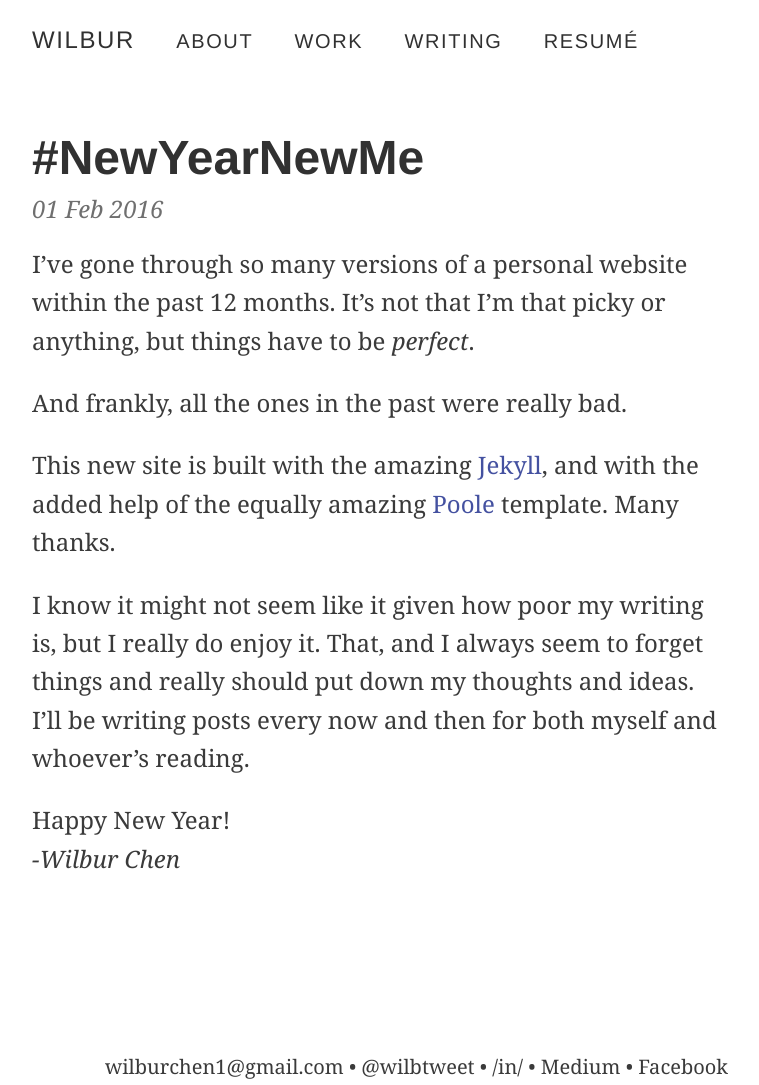
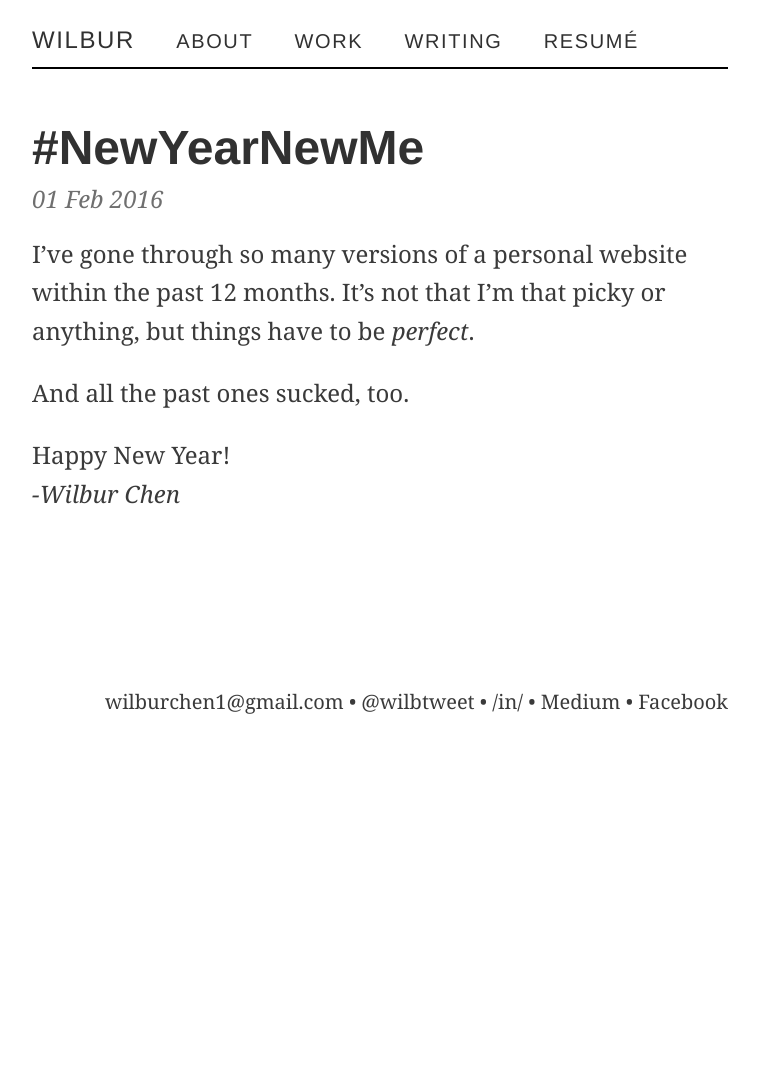
Before and after one commit to wilburc/wilburc.github.io, a Jekyll site: the page built from _posts/2016-02-01-new-year-new-me.md, in a window 1280 px wide. Shown: the whole page, without its empty margins (260-1019 px from the left). Built offline with Jekyll 4.4.1, drawn with Linux system fonts in a browser that asks for light colours; after the commit the page ends 900 px from its top, so only the background shows below that.

Commit message:
minor chanez

```diff
--- a/_posts/2016-02-01-new-year-new-me.md
+++ b/_posts/2016-02-01-new-year-new-me.md
@@ -6,10 +6,6 @@ intro: …because January doesn’t count — that was a test run.
 
 I’ve gone through so many versions of a personal website within the past 12 months. It’s not that I’m that picky or anything, but things have to be <i>perfect</i>.
 
-And frankly, all the ones in the past were really bad.
-
-This new site is built with the amazing <a href='http://jekyllrb.com'>Jekyll</a>, and with the added help of the equally amazing <a href='https://github.com/poole/poole'>Poole</a> template. Many thanks.
-
-I know it might not seem like it given how poor my writing is, but I really do enjoy it. That, and I always seem to forget things and really should put down my thoughts and ideas. I’ll be writing posts every now and then for both myself and whoever’s reading.
+And all the past ones sucked, too.
 
 Happy New Year!<br><i>-Wilbur Chen</i>
--- a/_sass/_masthead.scss
+++ b/_sass/_masthead.scss
@@ -5,8 +5,9 @@
 .masthead {
 
   padding-top:    1rem;
-  padding-bottom: 1rem;
+  padding-bottom: 0.5rem;
   margin-bottom: 2rem;
+  border-bottom:2px solid black;
 }
 
 .masthead-title {
--- a/_sass/_type.scss
+++ b/_sass/_type.scss
@@ -35,6 +35,7 @@ p {
   margin-top: 0;
   margin-bottom: 1rem;
   font-family:"Chaparral-Pro", Georgia, serif;
+  font-weight:400;
 }
 
 strong {
```
Also changed, not shown: 10 other files.
